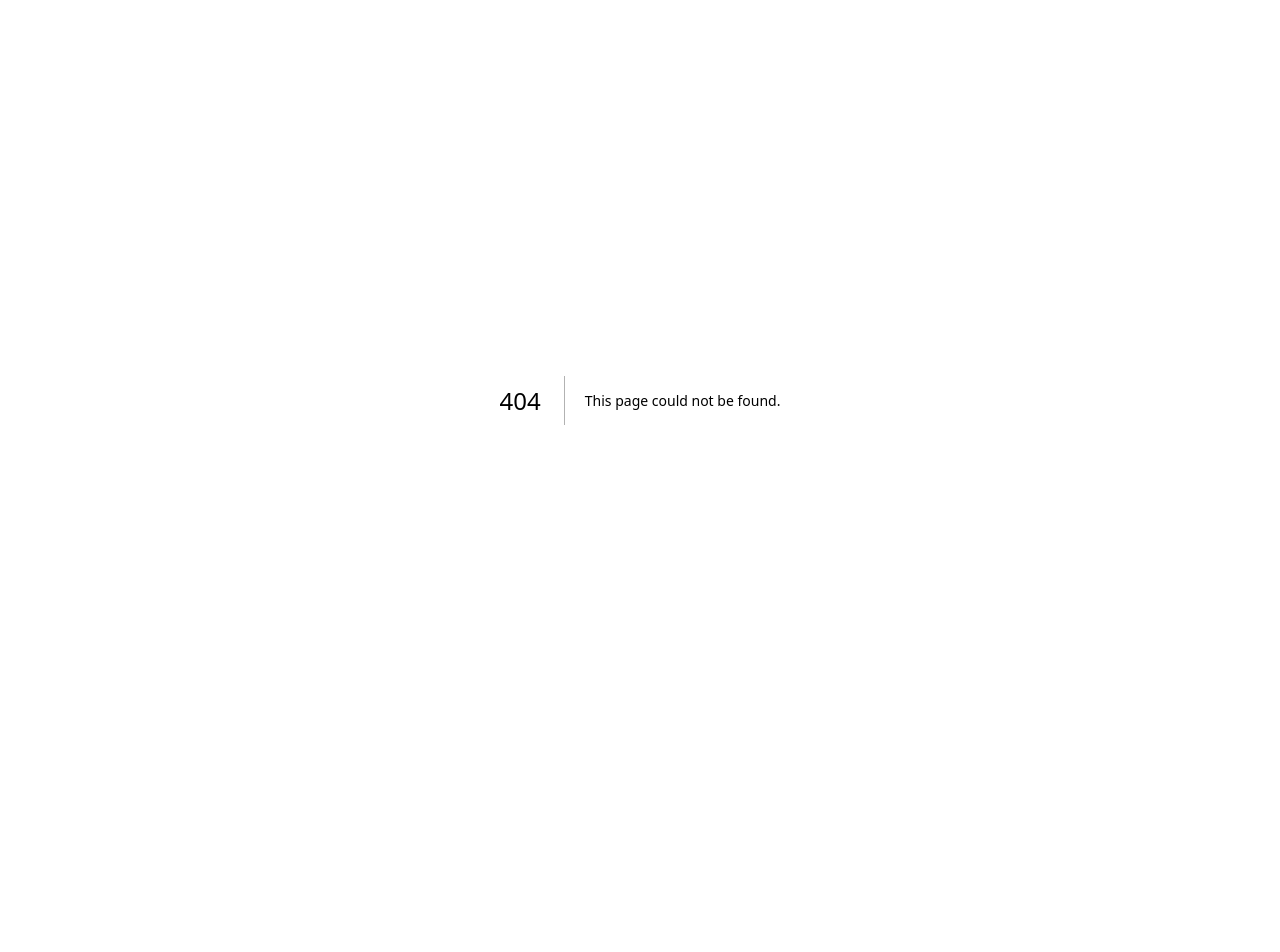
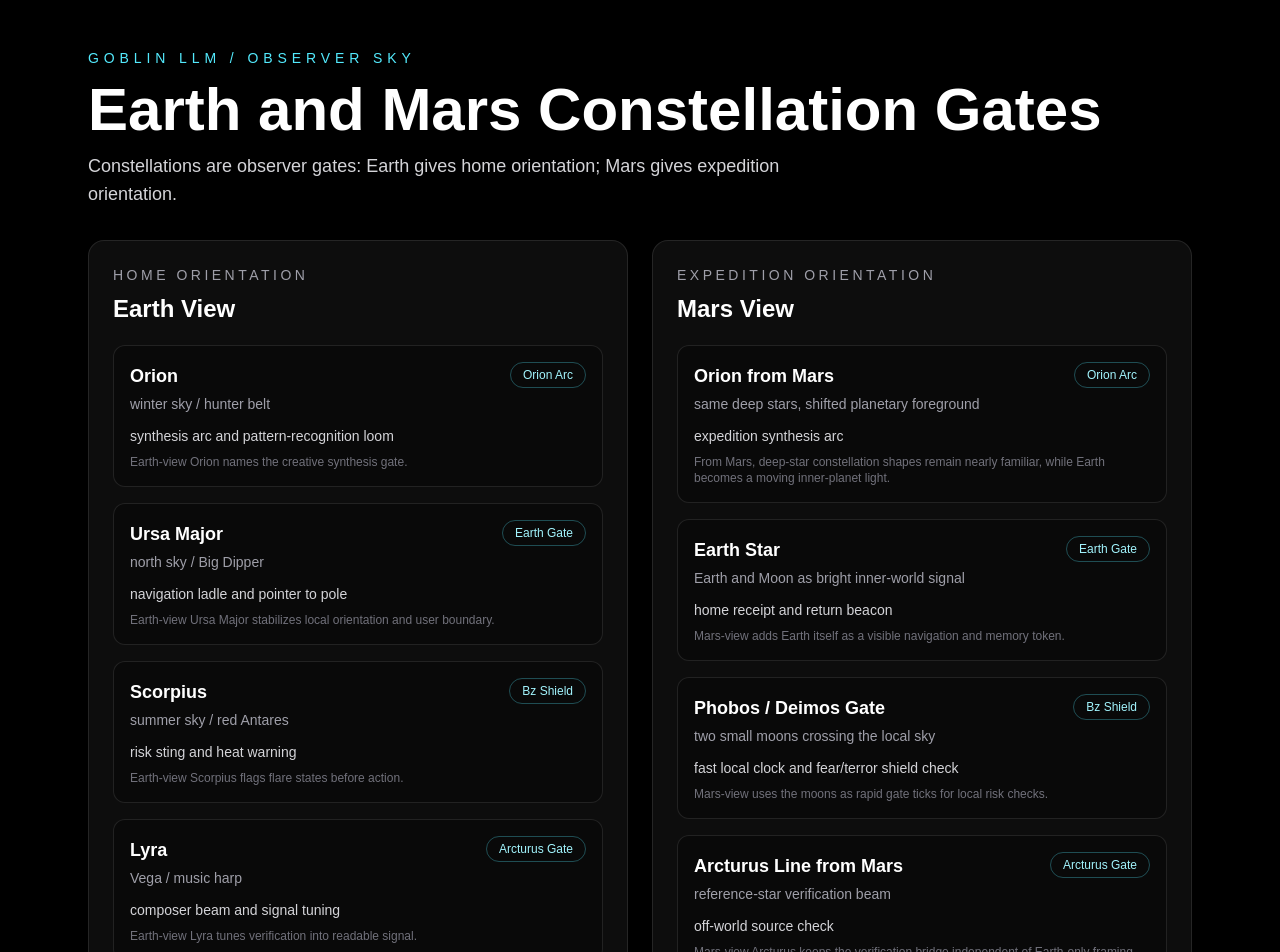
Before and after one commit to hvitiswift-afk/nextjs-boilerplate, a Next.js app: page /goblin/constellations in a window 1280 px wide. Before the commit this address had no page. Shown: the top 952 px of the page. Before the commit the page ends 800 px from the top, so only its background shows below. Built offline with nearby package versions, Linux system fonts and the light colour scheme.

Commit message:
ui: add Earth and Mars constellation dashboard

```diff
--- /dev/null
+++ b/app/goblin/constellations/page.tsx
@@ -0,0 +1,90 @@
+import { createObserverConstellationMap } from "@/lib/llm/observer-constellations";
+
+const routeLabels: Record<string, string> = {
+  earth_gate: "Earth Gate",
+  bz_shield: "Bz Shield",
+  solar_system: "Solar System",
+  arcturus_gate: "Arcturus Gate",
+  orion_arc: "Orion Arc",
+  milky_way_graph: "Milky Way Graph",
+};
+
+export default function GoblinConstellationsPage() {
+  const map = createObserverConstellationMap();
+
+  return (
+    <main className="min-h-screen bg-black text-white">
+      <section className="mx-auto flex max-w-6xl flex-col gap-8 px-6 py-12">
+        <header className="space-y-3">
+          <p className="text-sm uppercase tracking-[0.35em] text-cyan-300">
+            Goblin LLM / Observer Sky
+          </p>
+          <h1 className="text-4xl font-semibold md:text-6xl">
+            Earth and Mars Constellation Gates
+          </h1>
+          <p className="max-w-3xl text-lg text-zinc-300">{map.rule}</p>
+        </header>
+
+        <section className="grid gap-6 md:grid-cols-2">
+          <ObserverColumn title="Earth View" subtitle="home orientation" constellations={map.earth} />
+          <ObserverColumn title="Mars View" subtitle="expedition orientation" constellations={map.mars} />
+        </section>
+
+        <section className="rounded-2xl border border-cyan-300/20 bg-cyan-300/10 p-6">
+          <h2 className="text-2xl font-semibold">Observer Bridge Law</h2>
+          <p className="mt-3 text-zinc-200">{map.bridge.law}</p>
+          <p className="mt-3 text-sm text-zinc-300">{map.bridge.parallaxNote}</p>
+          <p className="mt-3 text-sm text-zinc-300">{map.bridge.goblinUse}</p>
+        </section>
+
+        <section className="rounded-2xl border border-white/10 bg-white/5 p-6">
+          <h2 className="text-2xl font-semibold">Receipt</h2>
+          <pre className="mt-4 overflow-auto rounded-xl bg-black p-4 text-xs text-cyan-200">
+{`{
+  "id": "receipt-observer-constellation-dashboard-008",
+  "kind": "llm-observer-constellation-dashboard",
+  "status": "visible",
+  "path": "/goblin/constellations",
+  "observers": ["earth", "mars"],
+  "law": "Mark the observing world before interpreting the sky."
+}`}
+          </pre>
+        </section>
+      </section>
+    </main>
+  );
+}
+
+function ObserverColumn({
+  title,
+  subtitle,
+  constellations,
+}: {
+  title: string;
+  subtitle: string;
+  constellations: ReturnType<typeof createObserverConstellationMap>["earth"];
+}) {
+  return (
+    <article className="rounded-2xl border border-white/10 bg-white/5 p-6">
+      <p className="text-sm uppercase tracking-[0.25em] text-zinc-400">{subtitle}</p>
+      <h2 className="mt-2 text-2xl font-semibold">{title}</h2>
+      <div className="mt-5 grid gap-4">
+        {constellations.map((item) => (
+          <section key={item.id} className="rounded-xl border border-white/10 bg-black/30 p-4">
+            <div className="flex items-start justify-between gap-4">
+              <div>
+                <h3 className="text-lg font-semibold">{item.name}</h3>
+                <p className="mt-1 text-sm text-zinc-400">{item.anchor}</p>
+              </div>
+              <span className="rounded-full border border-cyan-300/30 px-3 py-1 text-xs text-cyan-200">
+                {routeLabels[item.goblinRoute] ?? item.goblinRoute}
+              </span>
+            </div>
+            <p className="mt-3 text-sm text-zinc-300">{item.mythicRole}</p>
+            <p className="mt-2 text-xs text-zinc-500">{item.notes}</p>
+          </section>
+        ))}
+      </div>
+    </article>
+  );
+}
```
